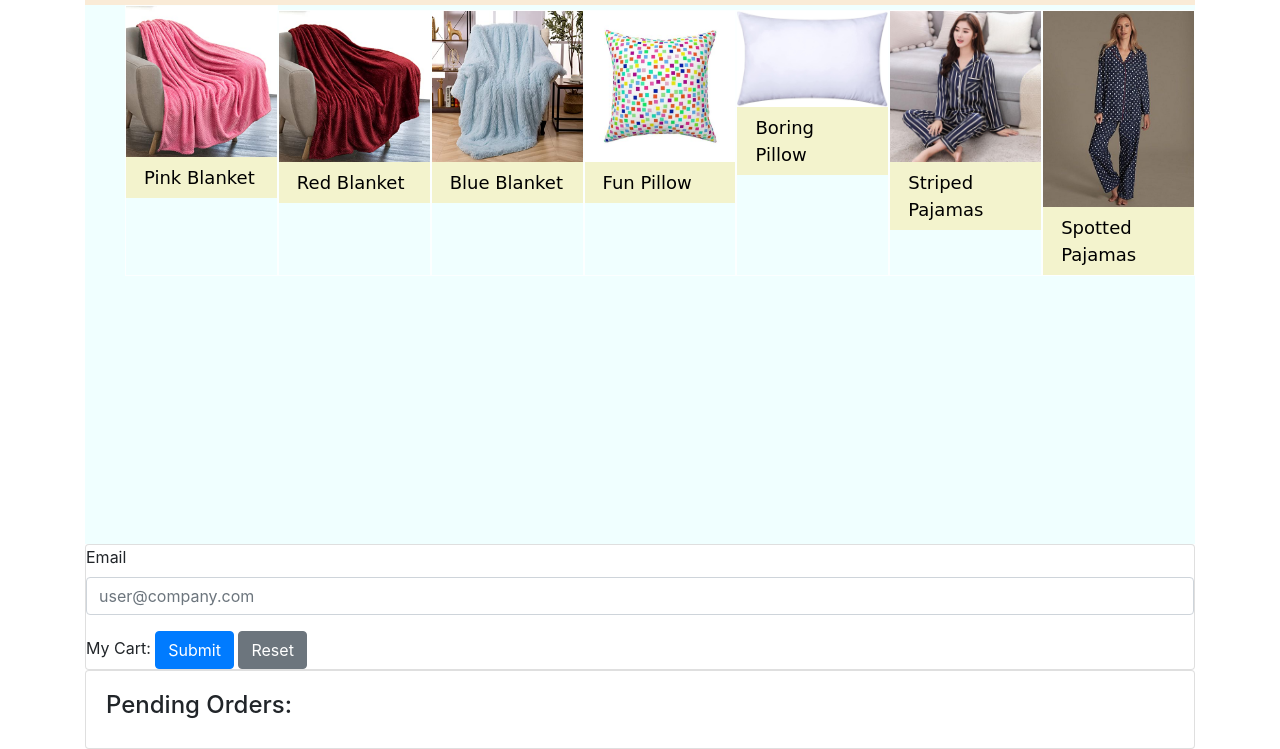
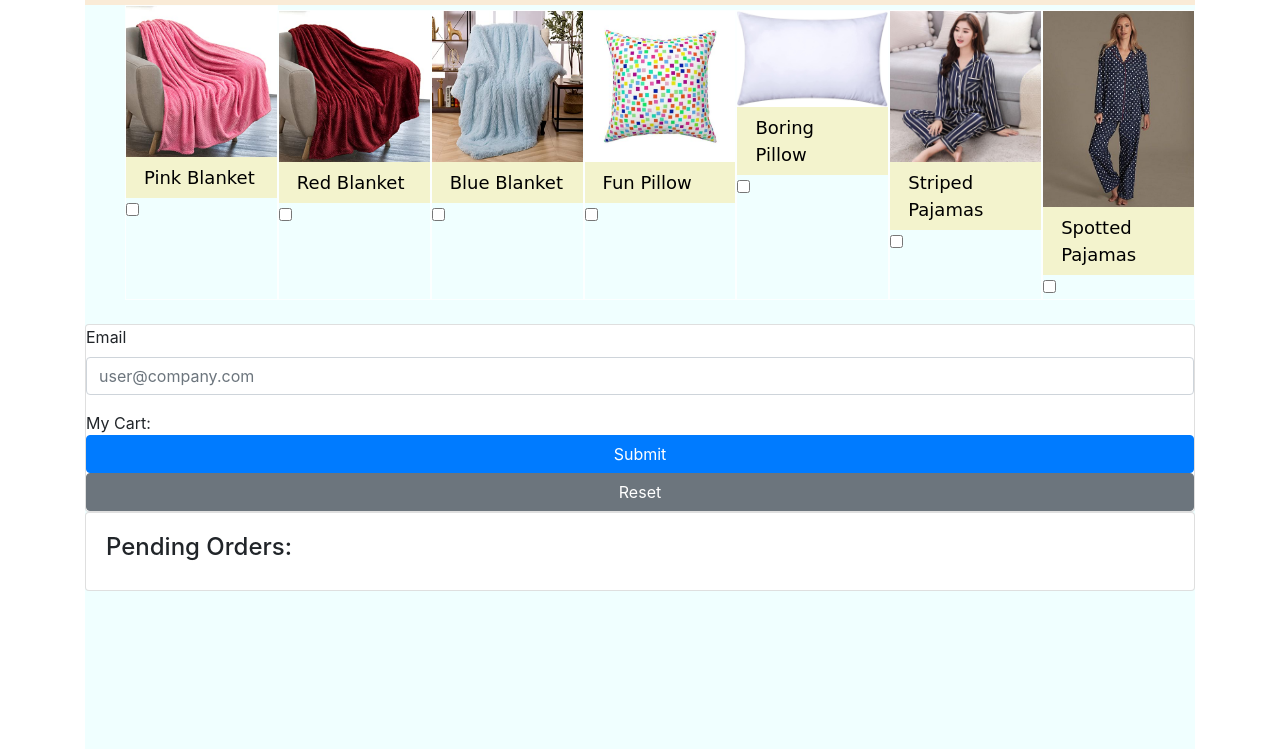
Before and after one commit to CTECH-IT/partner-shopping-project-team-sleepy, a plain HTML site: page index.html in a window 1280 px wide. Shown: the part 51-800 px from the top of the page. Drawn offline with nearby package versions, Linux system fonts and the light colour scheme.

Commit message:
added deliverOrder fix and formstuff

```diff
--- a/index.html
+++ b/index.html
@@ -16,54 +16,47 @@
     <h1 class="page-title">Sleepy Shop</h1>
   </header>
   <main class="main-content">
+    <form id="orderForm" data-shopping-order="form">
       <ul class="thumbnail-list">
-      <li class="thumbnail-item">
-        <a href="#" data-image-role="trigger" data-image-title="Pink Blanket" data-image-url="img/pinkblanket.jpg">
+        <label for="pinkBlanket" class="thumbnail-item">
           <img class="thumbnail-image" src="img/pinkblanket.jpg">
           <span class="thumbnail-title">Pink Blanket</span>
-        </a>
-      </li>
-      <li class="thumbnail-item">
-        <a href="#" data-image-role="trigger" data-image-title="Red Blanket" data-image-url="img/redblanket.jpg">
+          <input class="itemCheckbox" type="checkbox" id="pinkBlanket" name="pinkBlanket" value="Pink Blanket">
+        </label>
+        <label for="redBlanket" class="thumbnail-item">
           <img class="thumbnail-image" src="img/redblanket.jpg">
           <span class="thumbnail-title">Red Blanket</span>
-        </a>
-      </li>
-      <li class="thumbnail-item">
-        <a href="#" data-image-role="trigger" data-image-title="Blue Blanket" data-image-url="img/blueblanket.jpg">
+          <input class="itemCheckbox" type="checkbox" id="redBlanket" name="redBlanket" value="Red Blanket">
+        </label>
+        <label for="blueBlanket" class="thumbnail-item">
           <img class="thumbnail-image" src="img/blueblanket.jpg">
           <span class="thumbnail-title">Blue Blanket</span>
-        </a>
-      </li>
-      <li class="thumbnail-item">
-        <a href="#" data-image-role="trigger" data-image-title="Fun Pillow" data-image-url="img/funpillow.jpg">
+          <input class="itemCheckbox" type="checkbox" id="blueBlanket" name="blueBlanket" value="Blue Blanket">
+        </label>
+        <label for="funPillow" class="thumbnail-item">
           <img class="thumbnail-image" src="img/funpillow.jpg">
           <span class="thumbnail-title">Fun Pillow</span>
-        </a>
-      </li>
-      <li class="thumbnail-item">
-        <a href="#" data-image-role="trigger" data-image-title="Boring Pillow" data-image-url="img/boringpillow.jpg">
+          <input class="itemCheckbox" type="checkbox" id="funPillow" name="funPillow" value="Fun Pillow">
+        </label>
+        <label for="boringPillow" class="thumbnail-item">
             <img class="thumbnail-image" src="img/boringpillow.jpg">
             <span class="thumbnail-title">Boring Pillow</span>
-        </a>
-      </li>
-      <li class="thumbnail-item">
-        <a href="#" data-image-role="trigger" data-image-title="Striped Pajamas" data-image-url="img/stripedpajamas.jpg">
+            <input class="itemCheckbox" type="checkbox" id="boringPillow" name="boringPillow" value="Boring Pillow">
+        </label>
+        <label for="stripedPajamas" class="thumbnail-item">
             <img class="thumbnail-image" src="img/stripedpajamas.jpg">
             <span class="thumbnail-title">Striped Pajamas</span>
-        </a>
-      </li>
-      <li class="thumbnail-item">
-        <a href="#" data-image-role="trigger" data-image-title="Spotted Pajamas" data-image-url="img/spottedpajamas.jpg">
+            <input class="itemCheckbox" type="checkbox" id="stripedPajamas" name="stripedPajamas" value="Striped Pajamas">
+        </label>
+        <label for="spottedPajamas" class="thumbnail-item">
             <img class="thumbnail-image" src="img/spottedpajamas.jpg">
             <span class="thumbnail-title">Spotted Pajamas</span>
-        </a>
-      </li>
+            <input class="itemCheckbox" type="checkbox" id="spottedPajamas" name="spottedPajamas" value="Spotted Pajamas">
+        </label>
       </ul>
-  </main>
+
       <section>
         <div class="card card-default">
-      <form data-shopping-order="form">
           <div class="form-group">
             <label for="emailInput">Email</label>
             <input class="form-control" type="email" name="emailAddress" id="emailInput" value=""
@@ -73,7 +66,6 @@
           <span class="cart">   </span>
           <button type="submit" class="btn btn-primary">Submit</button>
           <button type="reset" class="btn btn-secondary">Reset</button>
-      </form>
         </div>
         <div class="card card-default">
           <div class="card-body">
@@ -83,6 +75,9 @@
           </div>
         </div>
       </section>
+    </form>
+
+  </main>
   <script src="https://cdnjs.cloudflare.com/ajax/libs/jquery/3.4.1/jquery.min.js"
           charset="utf-8"></script>
   <script src="scripts/validation.js" charset="utf-8"></script>
--- a/scripts/checklist.js
+++ b/scripts/checklist.js
@@ -44,13 +44,16 @@
             value: shoppingOrder.emailAddress
         });
 
-        let description = shoppingOrder.shopping + ', ';
-        if (shoppingOrder.flavor) {
-            description += shoppingOrder.flavor + ' ';
+        let description = shoppingOrder.emailAddress + ': ';
+        let items = ['pinkBlanket', 'redBlanket', 'blueBlanket', 'funPillow', 'boringPillow', 'stripedPajamas', 'spottedPajamas'];
+
+        console.log(shoppingOrder);
+        for (let item of items) {
+            console.log(item);
+            if (shoppingOrder.hasOwnProperty(item)) {
+                description += shoppingOrder[item] + '; ';
+            }
         }
-        description += shoppingOrder.shopping + ', ';
-        description += ' (' + shoppingOrder.emailAddress + ')';
-        description += ' [' + shoppingOrder.orderedItems + 'x]';
 
         $label.append($checkbox);
         $label.append(description);
--- a/scripts/formhandler.js
+++ b/scripts/formhandler.js
@@ -22,6 +22,8 @@
             event.preventDefault();
 
             let data = {};
+            console.log($(this));
+            console.log($(this).serializeArray());
             $(this).serializeArray().forEach(function (item) {
                 data[item.name] = item.value;
                 console.log(item.name + ' is ' + item.value);
--- a/scripts/main.js
+++ b/scripts/main.js
@@ -5,14 +5,10 @@
     const CHECKLIST_SELECTOR = '[data-shopping-order="checklist"]';
     const SERVER_URL = 'https://saturn.rochesterschools.org:8080/json';
 
-    const THUMBNAIL_LINK_SELECTOR = '[data-image-role="trigger"]';
-
-    var orderedItems = 0;
-
     let App = window.App;
     let Truck = App.Truck;
     let DataStore = App.DataStore;
-    let RemoteDataStore = App.DataStore;
+    let RemoteDataStore = App.RemoteDataStore;
     let FormHandler = App.FormHandler;
     let CheckList = App.CheckList;
     let Validation = App.Validation;
@@ -33,34 +29,10 @@
     formHandler.addSubmitHandler(function (data) {
         console.log(data);
         myTruck.createOrder(data);
-        checkList.addRow(checkList, data);
+        checkList.addRow(data);
     })
 
-
-
-    console.log(formHandler);
-
-    function addThumbClickHandler(thumbnail) {
-        'use strict';
-        thumbnail.addEventListener('click', function(event) {
-            event.preventDefault(); //stop browser from following link
-            orderedItems+=1;
-        });
-    }
-
-    function getThumbnailsArray() {
-        'use strict';
-        let thumbnails = document.querySelectorAll(THUMBNAIL_LINK_SELECTOR);
-        let thumbnailArray = [].slice.call(thumbnails); //convert NodeList to array
-        return thumbnailArray;
-    }
-
-    function initializeEvents() {
-        'use strict';
-        let thumbnails = getThumbnailsArray();
-        thumbnails.forEach(addThumbClickHandler);
-    }
-    initializeEvents();
+    checkList.addClickHandler(myTruck.deliverOrder.bind(myTruck));
 
 
     formHandler.addInputHandler(Validation.isCompanyEmail);
```
Lines whose indentation alone changed are shown as unchanged.
